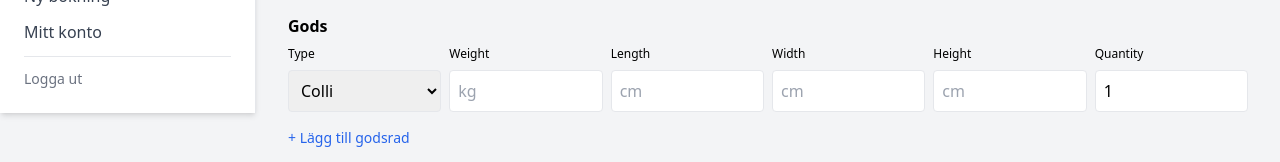
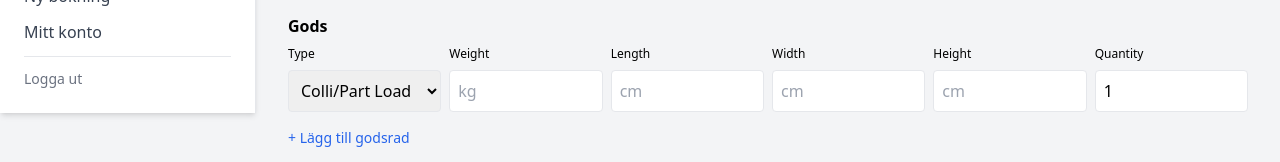
Before and after one commit to henrikmalmberg/easyfreightbooking-dashboard, a React (Vite) app: page /new-booking in a window 1280 px wide. Shown: the part 238-400 px from the top of the page. Built offline with nearby package versions, Linux system fonts and the light colour scheme.

Commit message:
Update Dashboard.jsx

```diff
--- a/src/Dashboard.jsx
+++ b/src/Dashboard.jsx
@@ -359,7 +359,7 @@ const handleSubmit = async () => {
             <label className="text-xs font-medium">Height</label>
             <label className="text-xs font-medium">Quantity</label>
             <select name="type" value={item.type} onChange={(e) => handleGoodsChange(index, e)} className="col-span-1 border p-2 rounded">
-              <option value="Colli">Colli</option>
+              <option value="Colli">Colli/Part Load</option>
               <option value="Pallet">Pallet</option>
               <option value="FTL">Full Trailer Load (13.6 m)</option>
             </select>
```
